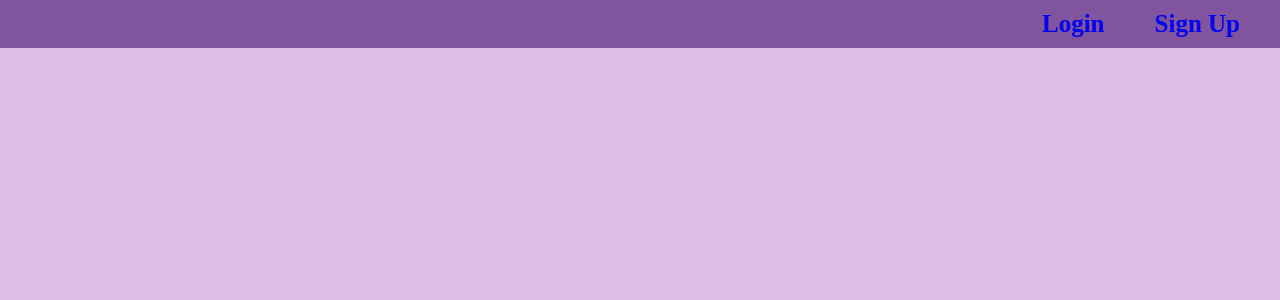
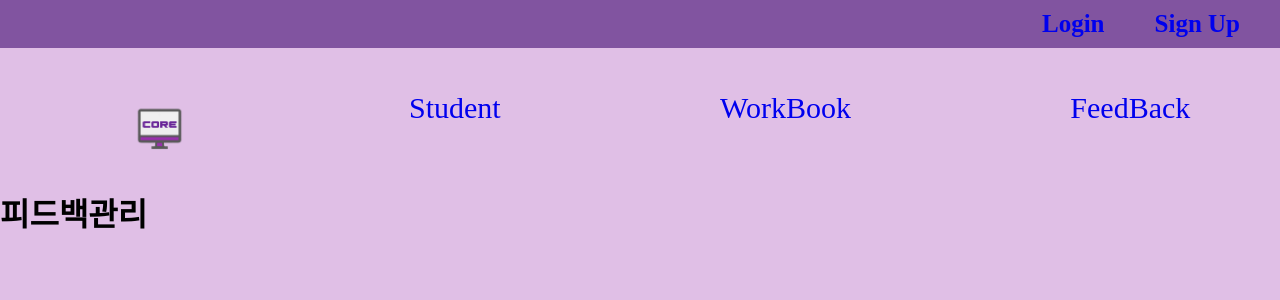
Before and after one commit to Happhee/CORE, a React (Create React App) app in the folder core/: page /mainpage/teacher/feedback in a window 1280 px wide. Shown: the top 300 px of the page. Built offline with nearby package versions, Linux system fonts and the light colour scheme.

Commit message:
[ADD] 라우트이동 구현 완료

```diff
--- a/core/src/App.js
+++ b/core/src/App.js
@@ -37,7 +37,7 @@ function App(props) {
           <Route exact={true} path='/' render={(props) => <Login {...props} />} />
           <Route path='/signup' render={(props) => <SignUp {...props} />} />
           <Route exact path='/classroom/:mode' render={(props) => <ClassRoom {...props} />} />
-          <Route exact path='/mainpage/:mode' render={(props) => <MainPage {...props} />} />
+          <Route exact path='/mainpage/:mode/:page' render={(props) => <MainPage {...props} />} />
         </Switch>
 
 
--- a/core/src/components/ClassRoom.js
+++ b/core/src/components/ClassRoom.js
@@ -2,7 +2,7 @@
 import React, { useState } from 'react';
 import { ReactComponent as Core_Logo } from '../css/Core.svg';
 import '../css/ClassRoom.css';
-import { useHistory } from 'react-router';
+import { Link } from 'react-router-dom';
 
 //로그인 성공 후 페이지 -> 서버로부터 강의실리스트를 가져와야함
 function ClassRoom({ match, history }) {
@@ -16,13 +16,10 @@ function ClassRoom({ match, history }) {
 
     const { mode } = match.params;
 
+
+
     console.log('강의실렌더링');
 
-    function ClassRoom_Click(e) {
-
-        history.push(`../../mainpage/${mode}`);
-
-    }
     return (
 
         <div>
@@ -35,7 +32,7 @@ function ClassRoom({ match, history }) {
                     </div>
                     <div className="title_box">
 
-                        <button onClick={ClassRoom_Click} >C 프로그래밍 및 실습</button>
+                        <Link to={`../../mainpage/${mode}/student`}>C 프로그래밍 및 실습</Link>
                     </div>
 
                 </div>
--- a/core/src/components/MainPage.js
+++ b/core/src/components/MainPage.js
@@ -4,9 +4,9 @@ import Subject from './Subject';
 import Student from '../teacher/components/Student';
 import WorkBook from '../teacher/components/WorkBook';
 import FeedBack from '../teacher/components/FeedBack';
-import { Route, Switch } from 'react-router';
+import { Route, Switch, useHistory } from 'react-router';
 
-function Teacher_MainPage({ match }) {
+function Teacher_MainPage({ match, location }) {
 
     let [teacher_subject, setTeacher] = useState([{ id: 1, title: 'Student' },
     { id: 2, title: 'WorkBook' },
@@ -17,7 +17,8 @@ function Teacher_MainPage({ match }) {
     ])
 
     const { mode } = match.params;
-
+    // const { page } = match.params.page;
+    const { search } = location;
     // 강의실 선택후 상단바 제목 설정
     let subject = [];
     if (mode == 'teacher') {
@@ -27,14 +28,20 @@ function Teacher_MainPage({ match }) {
         subject = [...student_subject];
     }
 
+    console.log(mode);
+    // console.log(search);
+    console.log('메인 렌더링');
 
     return (
         <div>
-            <Subject data={subject} mode={mode} />
+            <div>
+                <Subject data={subject} mode={mode} />
+
+            </div>
             {/* <Switch>
-                <Route exact path='/' render={() => <Student />} />
-                <Route exact path='/workbook' render={() => <WorkBook />} />
-                <Route exact path='/feedBack' render={() => <FeedBack />} />
+                <Route exact path='/mainpage/teacher/' render={() => <Student />} />
+                <Route exact path='/mainpage/teacher/workbook' render={() => <WorkBook />} />
+                <Route exact path='/mainpage/teacher/feedBack' render={() => <FeedBack />} />
             </Switch> */}
         </div>
     );
--- a/core/src/components/SignUp.js
+++ b/core/src/components/SignUp.js
@@ -4,6 +4,8 @@ import { ReactComponent as Core_Logo } from '../css/Core.svg';
 import '../css/SignUp.css';
 
 function SignUp() {
+    console.log('회원가입렌더');
+
     let [data, setData] = useState([
         { id: 1, value: "선생님", checked: "false" },
         { id: 2, value: "학생", checked: "false" }])
--- a/core/src/components/Subject.js
+++ b/core/src/components/Subject.js
@@ -33,7 +33,6 @@ const Subject_Link = props => {
 const Subject = props => {
     console.log('서브젝트렌더');
 
-
     let data = props.data;
     let mode = props.mode;
     let class_room = props.class_room;
@@ -44,14 +43,14 @@ const Subject = props => {
     if (data.length == 3) {
 
         list.push(<Subject_Link key={data[0].id} title={data[0].title}
-            link='/mainpage/teacher' />);
+            link='/mainpage/teacher/student' />);
         list.push(<Subject_Link key={data[1].id} title={data[1].title}
             link='/mainpage/teacher/workbook' />);
         list.push(<Subject_Link key={data[2].id} title={data[2].title}
             link='/mainpage/teacher/feedback' />);
 
 
-        route.push(<Route exact path='/mainpage/teacher' render={() => <Student />} exact={true} key={data[0].id} />)
+        route.push(<Route exact path='/mainpage/teacher/student' render={() => <Student />} key={data[0].id} />)
         route.push(<Route exact path='/mainpage/teacher/workbook' render={() => <Teacher_WorkBook />} key={data[1].id} />)
         route.push(<Route exact path='/mainpage/teacher/feedback' render={() => <FeedBack />} key={data[2].id} />)
     }
@@ -63,16 +62,15 @@ const Subject = props => {
     }
 
 
+
+
     return (
         <div>
             <div className={mode + "_subject"}>
                 <Logo_Room class_room={class_room} />
                 {list}
             </div>
-            <Switch>
-                {route}
-
-            </Switch>
+            {route}
         </div >
     );
 
--- a/core/src/teacher/components/Student.js
+++ b/core/src/teacher/components/Student.js
@@ -7,6 +7,7 @@ import DialogTitle from '@material-ui/core/DialogTitle';
 import TextField from '@material-ui/core/TextField';
 import Button from '@material-ui/core/Button';
 import { withStyles } from '@material-ui/core/styles';
+
 
 const styles = theme => ({
 
@@ -130,8 +131,10 @@ class Student extends React.Component {
 
     render() {
 
+        // const { history } = this.props;
         const { classes } = this.props;
         console.log('학생 목록 렌더링');
+        // console.log(history);
         return (
 
             <div>
```
